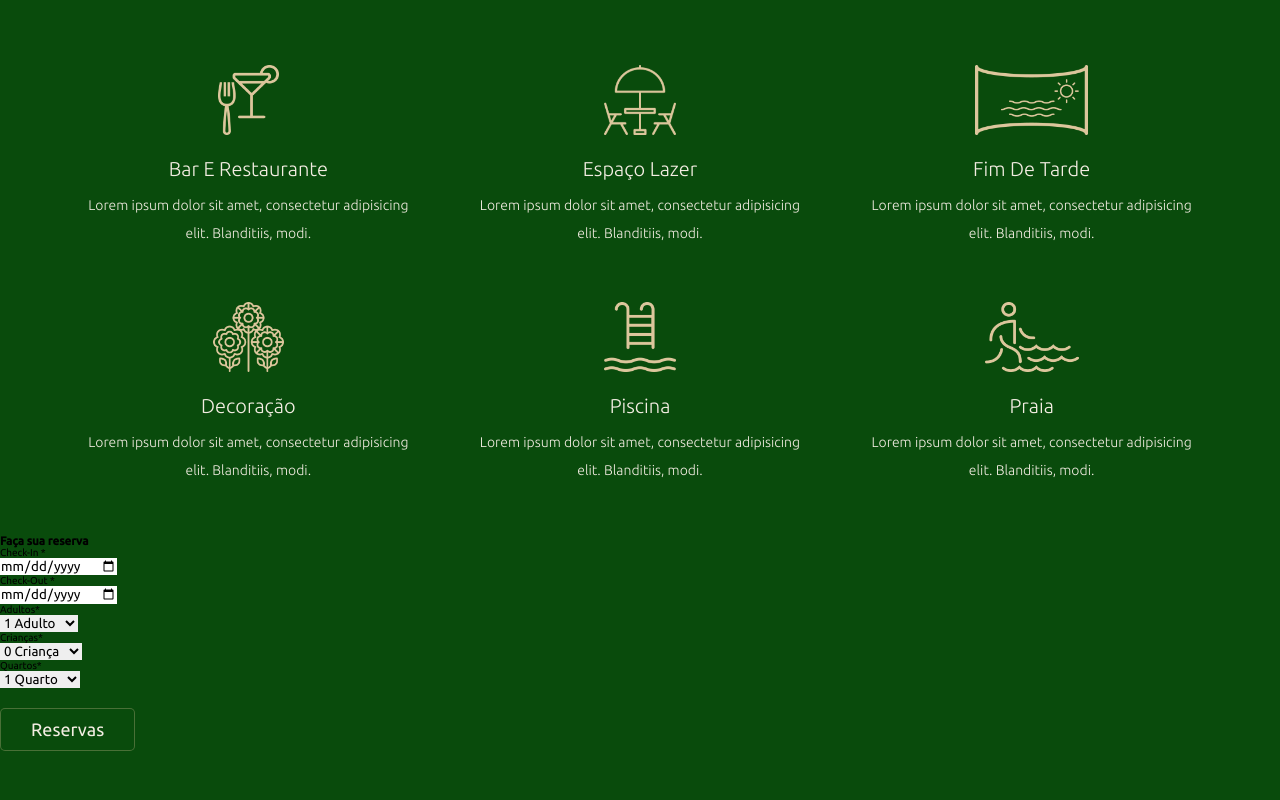
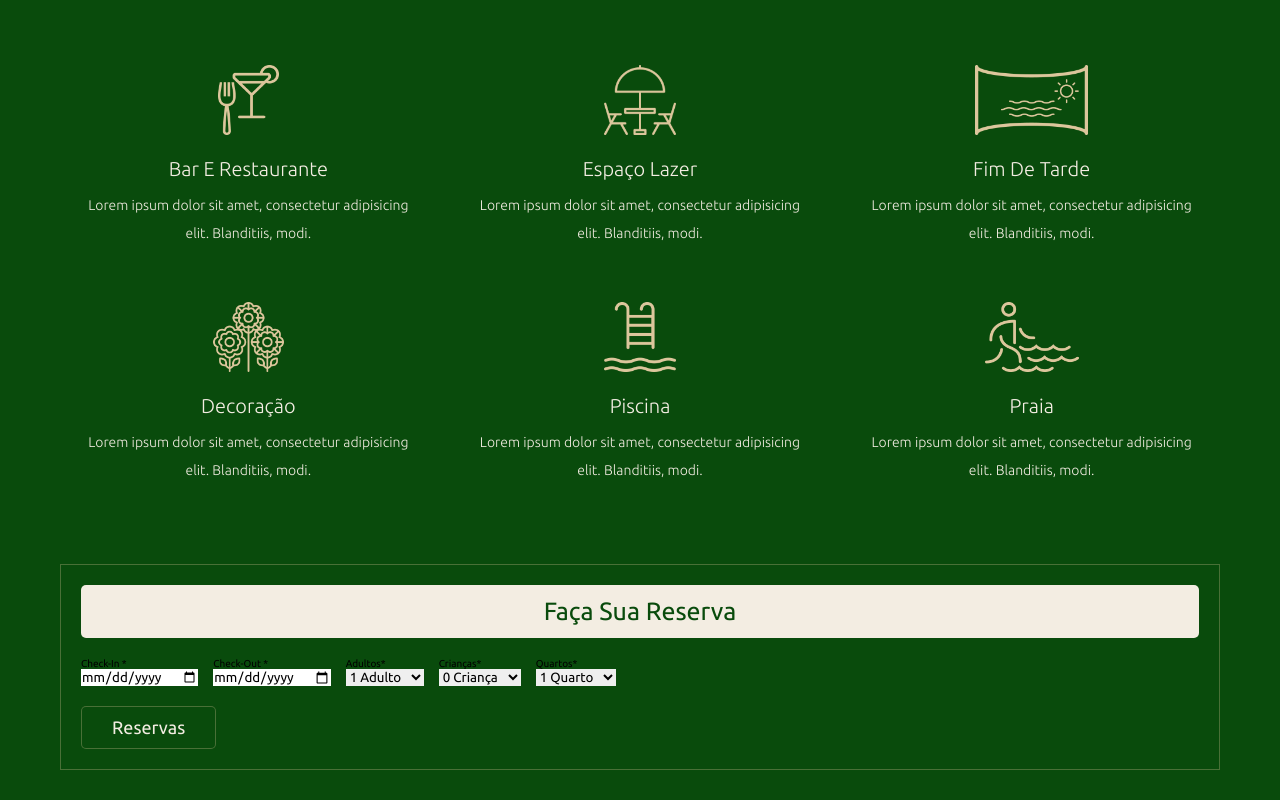
Before and after one commit to ReidnerWillians/JKHotel, a plain HTML site: page index.html in a window 1280 px wide. Shown: the part 2598-3398 px from the top of the page. Before the commit the page ends 3349 px from the top, so only its background shows below. Drawn offline with nearby package versions, Linux system fonts and the light colour scheme.

Commit message:
html & css

```diff
--- a/Css/style.css
+++ b/Css/style.css
@@ -294,7 +294,29 @@
   font-weight: 300;
 }
 
+.reservation form{
+  border: var(--border);
+  padding: 2rem;
 
+}
+
+.reservation form .flex{
+  display: flex;
+  flex-wrap: wrap;
+  gap: 1.5rem;
+}
+
+.reservation form h3{
+  background-color: var(--sub-color);
+  color: var(--main-color);
+  font-size: 2.5rem;
+  font-weight: 400;
+  margin-bottom: 2rem;
+  border-radius: .5rem;
+  padding: 1.2rem;
+  text-align: center;
+  text-transform: capitalize;
+}
 
 
 
--- a/index.html
+++ b/index.html
@@ -211,12 +211,12 @@
                 </p>
             </div>
         </div>
-    </section>
+    </section >
 
-    <div class="reservation" id="reservation">
+    <section class="reservation" id="reservation">
 
-        <h3>Faça sua reserva</h3>
         <form action="" method="post">
+            <h3>Faça sua reserva</h3>
             <div class="flex">
                 <div class="box">
                     <p>Check-In <span>*</span></p>
@@ -267,7 +267,7 @@
             <input type="submit" value="Reservas" name="check" class="btn">
         </form>
 
-    </div>
+    </section>
 
 </body>
 </html>
```
